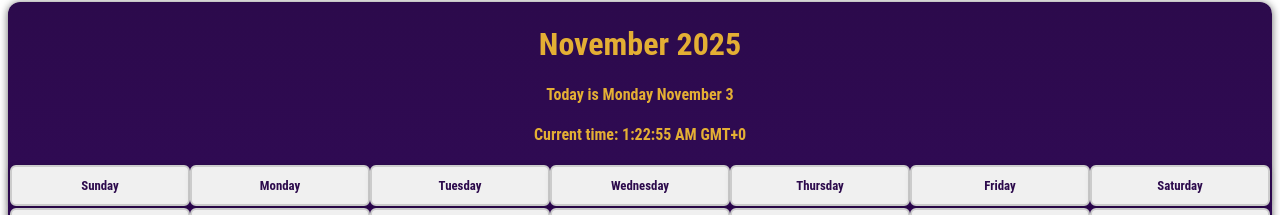
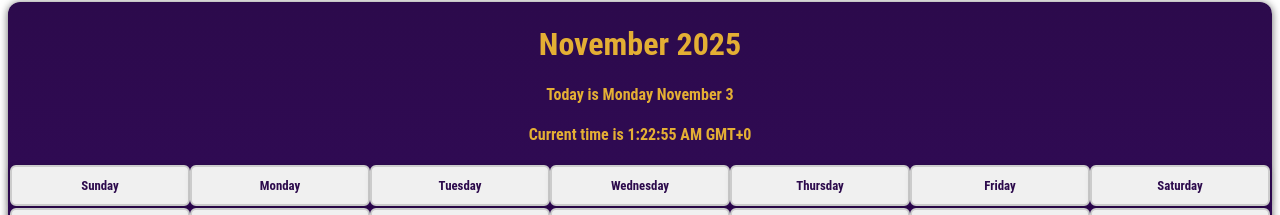
Before and after one commit to raseward14/angular-weather, an Angular app: page / in a window 1280 px wide. Shown: the part 125-340 px from the top of the page. Built offline with nearby package versions, Linux system fonts and the light colour scheme.

Commit message:
updated type of timerId to be number or undefined so we dont use the any type

```diff
--- a/src/app/calendar/calendar.component.html
+++ b/src/app/calendar/calendar.component.html
@@ -3,7 +3,7 @@
     <thead>
       <h1>{{ currentDate() | date : "MMMM yyyy" }}</h1>
       <h4>Today is {{ currentDate() | date : "EEEE MMMM d" }}</h4>
-      <h4>Current time: {{ currentTime() | date : "h:mm:ss a z" }}</h4>
+      <h4>Current time is {{ currentTime() | date : "h:mm:ss a z" }}</h4>
       <day-container>
         @for (day of dayNames; track day) {
         <app-day>{{ day }}</app-day>
--- a/src/app/calendar/calendar.component.ts
+++ b/src/app/calendar/calendar.component.ts
@@ -55,7 +55,7 @@ export class CalendarComponent implements OnInit, OnDestroy {
       .map((x, i) => i + 1)
   );
 
-  private timerId: any;
+  private timerId: number | undefined;
 
   ngOnInit(): void {
     console.log(`The first UTC day of the month is ${this.firstDayOfMonth()}`);
```
